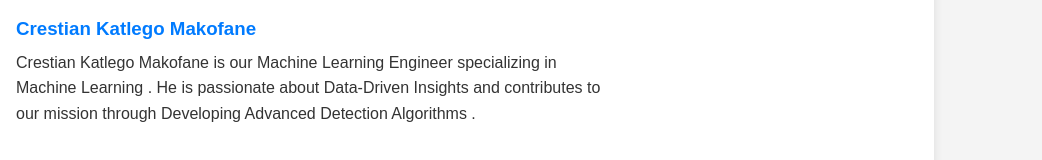
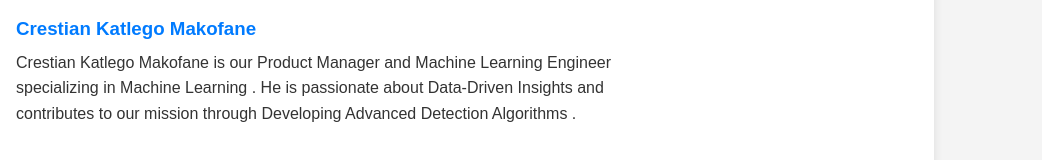
Before and after one commit to madlopatalent/Group-14, a plain HTML site: page AboutUs.html in a window 1280 px wide. Shown: the part 638-798 px from the top of the page, 238-1280 px from the left. Drawn offline with Linux system fonts and the light colour scheme.

Commit message:
Update AboutUs.html

```diff
--- a/AboutUs.html
+++ b/AboutUs.html
@@ -149,7 +149,7 @@
                 <img src="team-member2.jpg" alt="Crestian Katlego Makofane">
                 <div class="team-member-info">
                     <h3>Crestian Katlego Makofane</h3>
-                    <p>Crestian Katlego Makofane is our Machine Learning Engineer specializing in Machine Learning . He
+                    <p>Crestian Katlego Makofane is our Product Manager and Machine Learning Engineer specializing in Machine Learning . He
                         is passionate about Data-Driven Insights and contributes to our mission through Developing
                         Advanced Detection Algorithms .</p>
                 </div>
```
